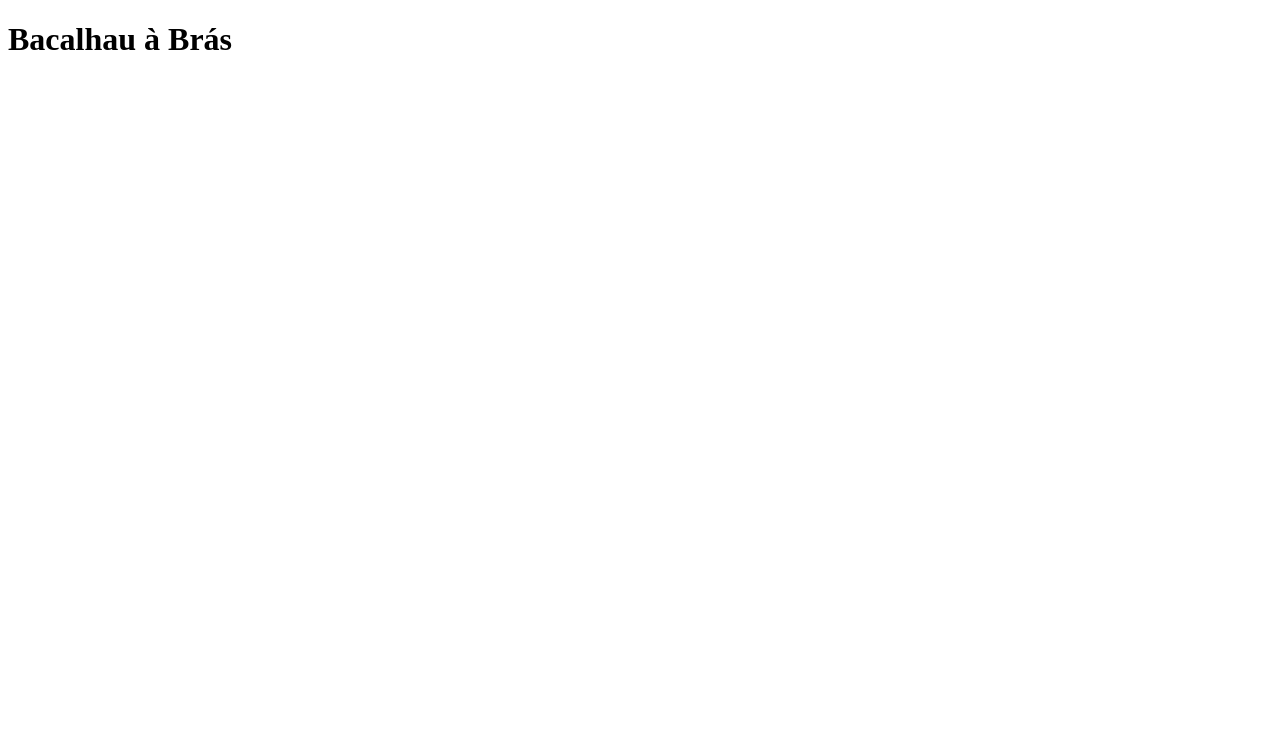
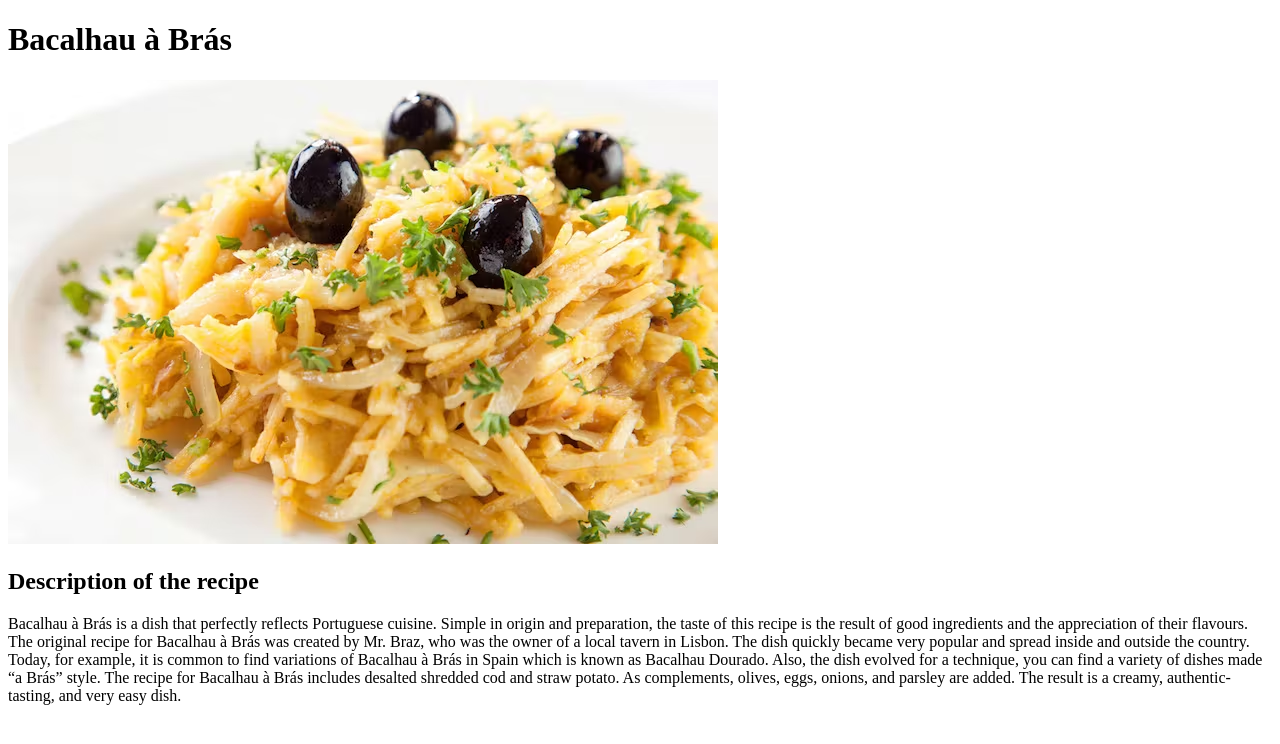
Before and after one commit to filipeoliveira7/odin-recipes, a plain HTML site: page recipes/bacalhaubras.html in a window 1280 px wide. Drawn offline with Linux system fonts and the light colour scheme.

Commit message:
Insert image and description for bacalhaubras.html

```diff
--- a/recipes/bacalhaubras.html
+++ b/recipes/bacalhaubras.html
@@ -8,5 +8,14 @@
 </head>
 <body>
     <h1>Bacalhau à Brás</h1>
+    <img src="../img/bacalhaubras.jpg" alt="Bacalhau à Brás">
+    <p></p>
+    <h2>Description of the recipe</h2>
+    <p></p>
+    <p>Bacalhau à Brás is a dish that perfectly reflects Portuguese cuisine. Simple in origin and preparation, the taste of this recipe is the result of good ingredients and the appreciation of their flavours.
+
+        The original recipe for Bacalhau à Brás was created by  Mr. Braz, who was the owner of a local tavern in Lisbon. The dish quickly became very popular and spread inside and outside the country. Today, for example, it is common to find variations of Bacalhau à Brás in Spain which is known as Bacalhau Dourado. Also, the dish evolved for a technique, you can find a variety of dishes made “a Brás” style.
+
+        The recipe for Bacalhau à Brás includes desalted shredded cod and straw potato. As complements, olives, eggs, onions, and parsley are added. The result is a creamy, authentic-tasting, and very easy dish.</p>
 </body>
 </html>
```
Also changed, not shown: img/bacalhaubras.jpg (added).
